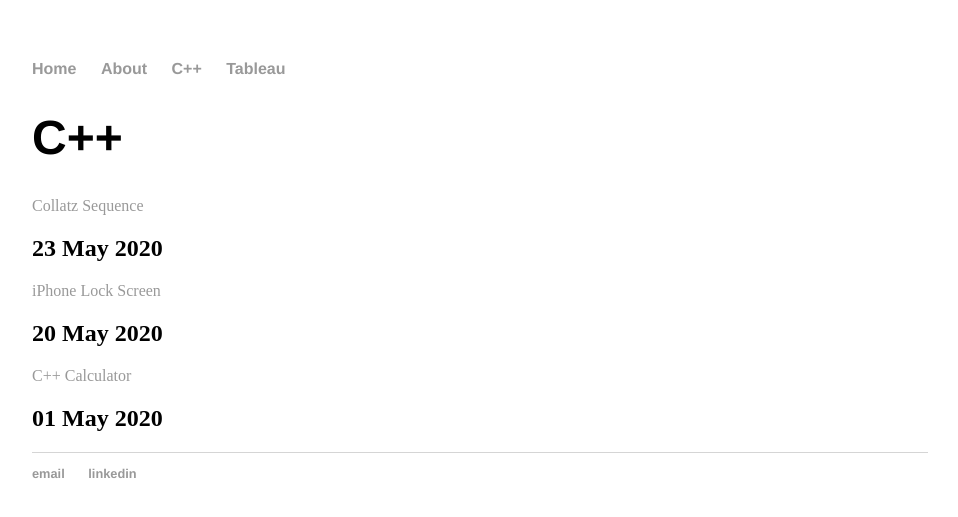
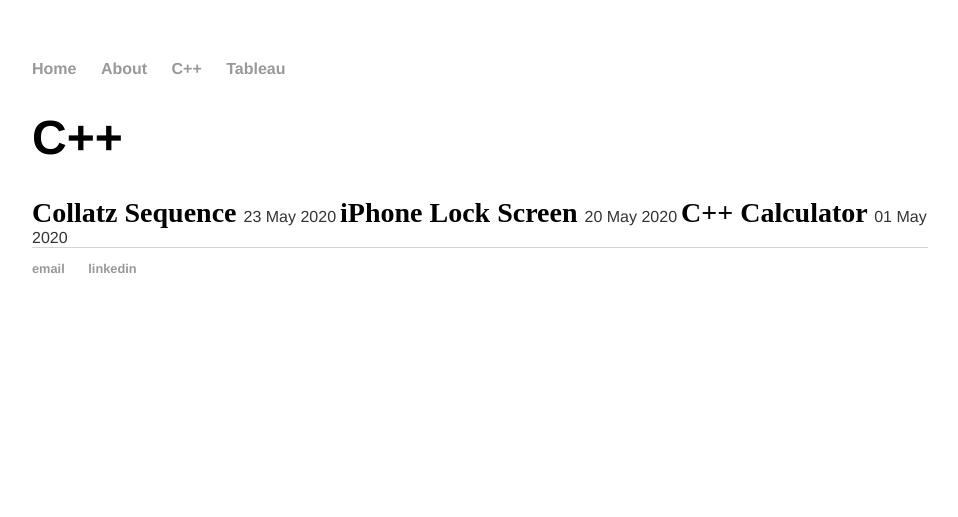
Before and after one commit to cchanzl/Lock-Screen, a Jekyll site: the page built from cpp/index.html, in a window 1280 px wide. Shown: the top 517 px of the page, without its empty margins (160-1118 px from the left). Built offline with Jekyll 4.4.1, drawn with Linux system fonts in a browser that asks for light colours.

Commit message:
Update index.html

```diff
--- a/cpp/index.html
+++ b/cpp/index.html
@@ -8,8 +8,8 @@ title: C++
 
 		{% if post.categories contains "cpp" %}
 
-		<a href="{{ post.url }}" title="{{ post.title }}"> {{ post.title }} </a>
-		<h2>{{ post.date | date_to_string }}</h2>
+		<b href="{{ post.url }}" title="{{ post.title }}"> {{ post.title }} </b>
+		<date>{{ post.date | date_to_string }}</date>
 
 		{% endif %}
 
```
